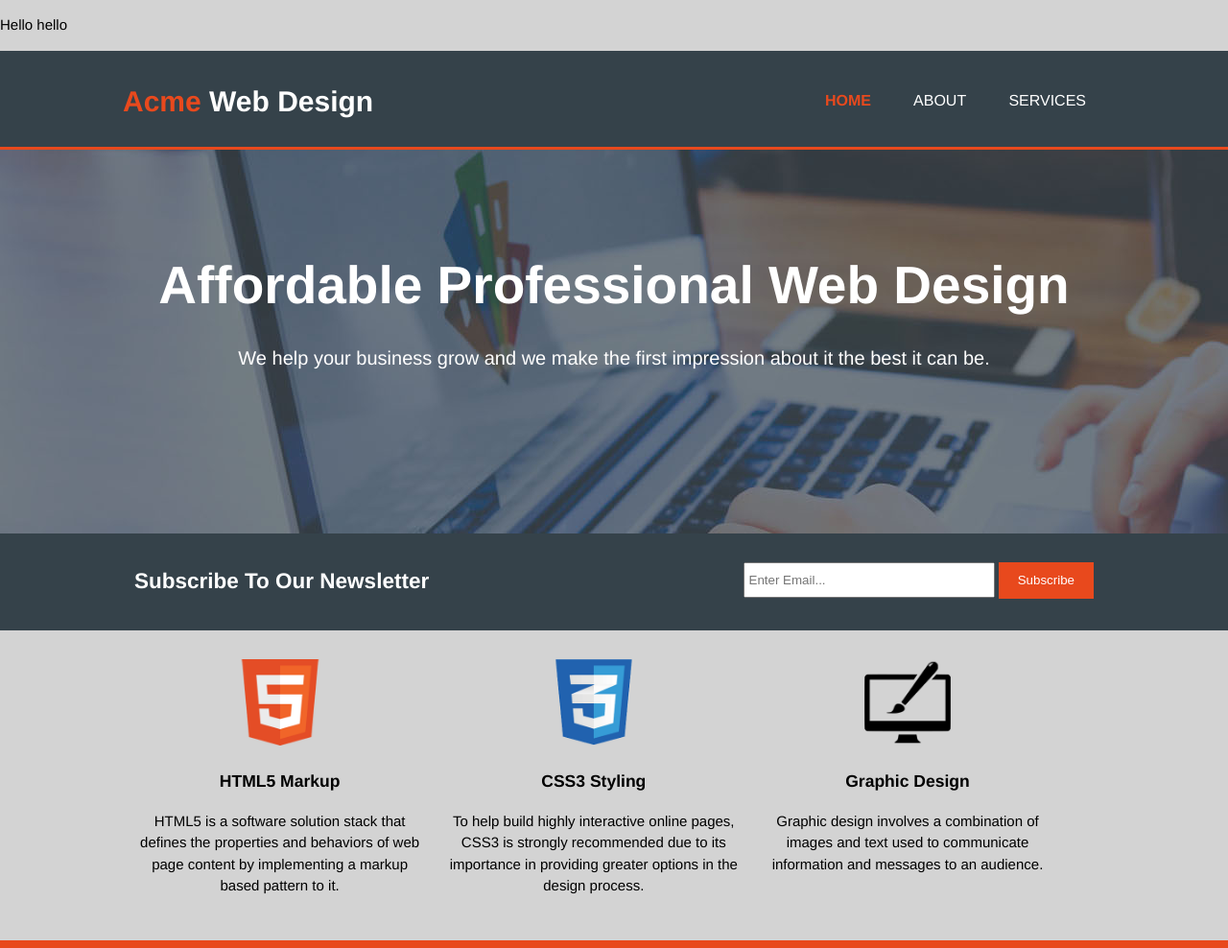
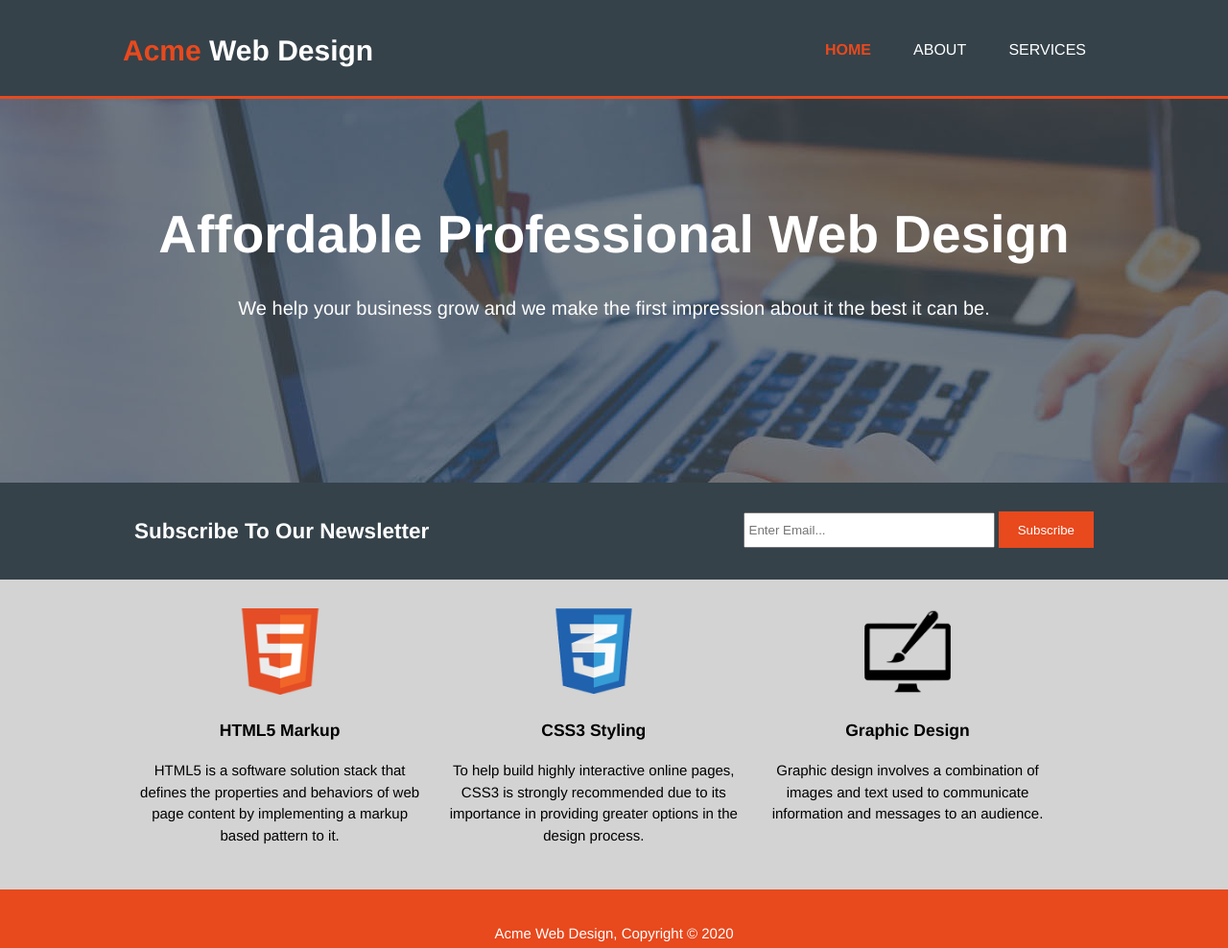
Before and after one commit to Mohammad-Musa/webdesign-acme-ex, a plain HTML site: page index.html in a window 1280 px wide. Shown: the top 988 px of the page at 96% size. Drawn offline with Linux system fonts and the light colour scheme.

Commit message:
remove Closes#1

```diff
--- a/index.html
+++ b/index.html
@@ -11,7 +11,6 @@
 </head>
 <body>
 
-  <p> Hello hello</p>
     <header>
         <div class="container">
         <div id="branding">
```
